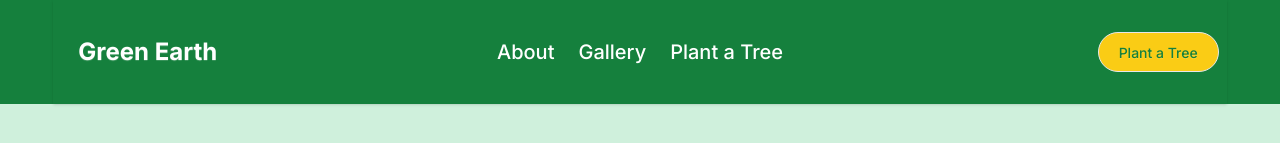
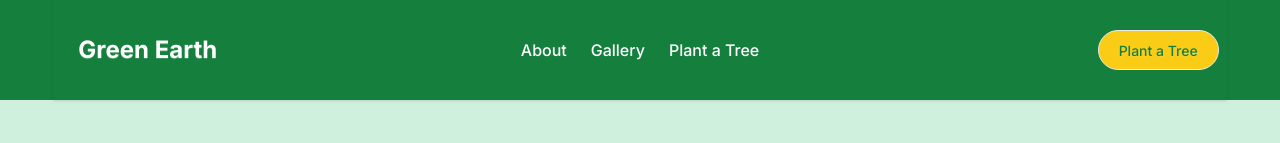
Before and after one commit to rakib-hossain32/assignment-6, a plain HTML site: page index.html in a window 1280 px wide. Shown: the top 143 px of the page. Drawn offline with nearby package versions, Linux system fonts and the light colour scheme; no server answers.

Commit message:
navbar center text size edit

```diff
--- a/index.html
+++ b/index.html
@@ -69,7 +69,7 @@
           </div>
           <div class="hidden navbar-center lg:flex">
             <ul
-              class="px-1 text-xl font-medium text-white menu menu-horizontal"
+              class="px-1 font-medium text-white text-[16px] menu menu-horizontal"
             >
               <li class=""><a href="" class="">About</a></li>
               <li class=""><a href="" class="">Gallery</a></li>
```
